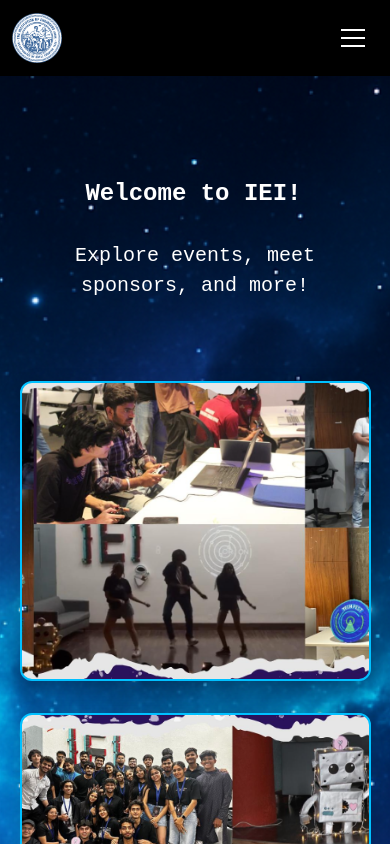
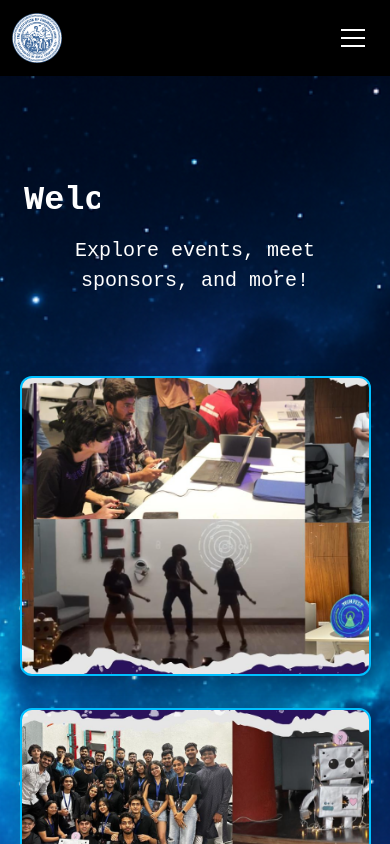
Before and after one commit to rahulsoni5670/webpage_final, a Next.js app: page / in a window 390 px wide. Shown: the top 844 px of the page. Built offline with nearby package versions, Linux system fonts and the light colour scheme.

Commit message:
Update globals.css

```diff
--- a/app/globals.css
+++ b/app/globals.css
@@ -34,48 +34,13 @@
 .typing-text {
   font-size: 2.1rem;
   font-weight: bold;
-  font-family: 'Courier New', Courier, monospace;
   white-space: nowrap;
   overflow: hidden;
-  width: 0ch; /* Start from 0 */
-  display: inline-block;
-  animation: typing 6s steps(21, end) infinite, blink 0.75s step-end infinite;
-  border-right: 0.15em solid #00c0ff;
-  color: #ffffff;
-  will-change: width;
-  min-width: 0;
+  border-right: 0.15em solid #00c0ff; /* Glowing cyan cursor */
+  width: 20ch;
+  animation: typing 6s steps(20, end) infinite, blink 0.75s step-end infinite;
+  color: #ffffff; /* Glowing cyan text */
 }
-
-
-@keyframes typing {
-  0% {
-    width: 0ch;
-  }
-  50% {
-    width: 21ch;
-  }
-  100% {
-    width: 0ch;
-  }
-}
-
-@keyframes blink {
-  0%, 100% {
-    border-color: transparent;
-  }
-  50% {
-    border-color: #00c0ff;
-  }
-}
-
-@media (max-width: 480px) {
-  .typing-text {
-    font-size: 1.5rem;
-  }
-}
-
-
-
 
 .cursor {
   display: inline-block;
@@ -93,7 +58,7 @@
     width: 0;
   }
   50% {
-    width: 21ch;
+    width: 20ch;
   }
   100% {
     width: 0;
@@ -108,7 +73,6 @@
     border-color: #00c0ff;
   }
 }
-
 
 /* Background images */
 .image-container {
@@ -215,12 +179,3 @@
 .navbar-toggler-icon::after {
   top: 8px;
 }
-/* Force text wrapping for typing text on small screens */
-@media (max-width: 500px) {
-  .typing-text {
-    white-space: normal !important;
-    width: auto !important;
-    font-size: 1.5rem; /* Optional: Reduce font size for better fit */
-    text-align: center;
-  }
-}
```
